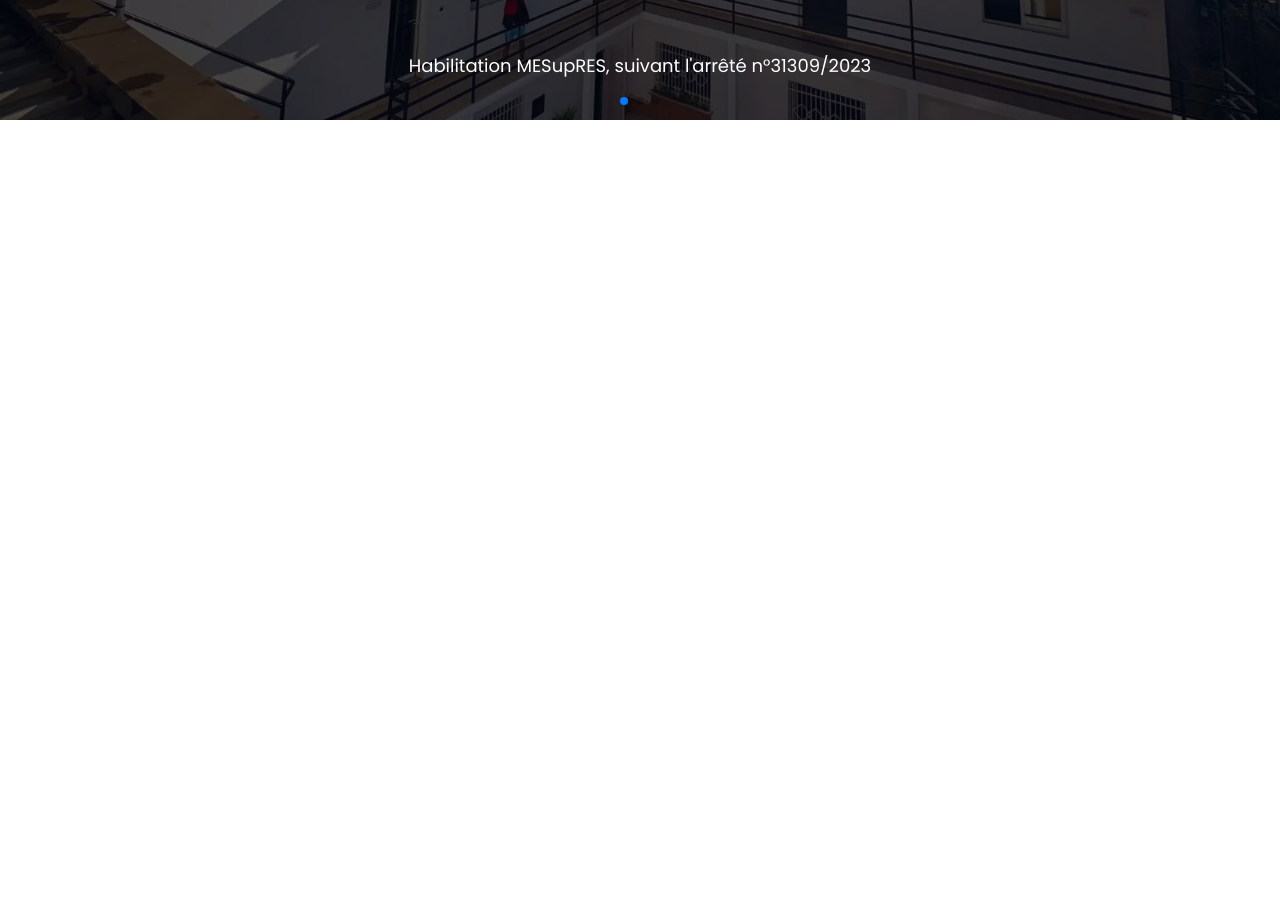
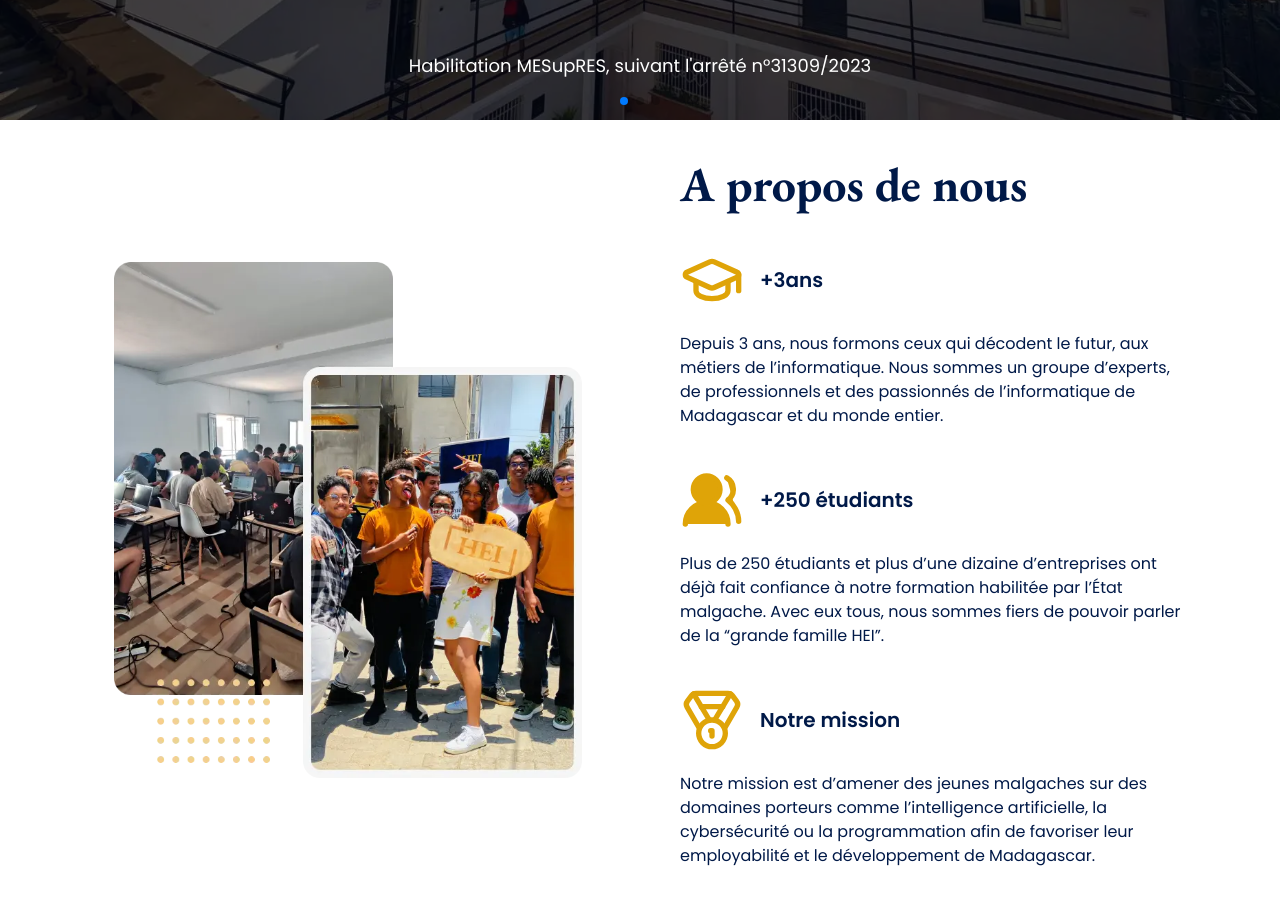
Before and after one commit to TsioryJonathan/hei.school---CLONE, a React (Vite) app: page / in a window 1280 px wide. Shown: the part 780-1684 px from the top of the page. Before the commit the page ends 900 px from the top, so only its background shows below. Built offline with nearby package versions, Linux system fonts and the light colour scheme.

Commit message:
feat: finish about secion

```diff
--- a/public/Images/assets.ts
+++ b/public/Images/assets.ts
@@ -2,10 +2,11 @@ import logo from "./logoHEI.png";
 import banner1 from "./hei-banner-1.webp";
 import banner2 from "./hei-banner-2.webp";
 import banner3 from "./hei-banner-3.webp";
-
+import aboutImg from "./A-propos-left-1.webp";
 export const assets = {
   logo,
   banner1,
   banner2,
   banner3,
+  aboutImg,
 };
--- a/src/App.tsx
+++ b/src/App.tsx
@@ -1,3 +1,4 @@
+import About from "./components/About";
 import Hero from "./components/Hero";
 import Navbar from "./components/Navbar";
 
@@ -7,6 +8,7 @@ function App() {
       <Navbar />
 
       <Hero />
+      <About />
     </div>
   );
 }
--- /dev/null
+++ b/src/components/About.tsx
@@ -0,0 +1,29 @@
+import { aboutData } from "@/data/about";
+import { assets } from "../../public/Images/assets";
+import AboutCard from "./AboutCard";
+
+export default function About() {
+  return (
+    <div className="w-screen min-h-screen flex flex-row px-14">
+      <div className=" hidden md:flex items-center justify-center w-1/2">
+        <img
+          src={assets.aboutImg}
+          alt="About image"
+          className="w-[80%] object-contain"
+        />
+      </div>
+
+      <div className="flex flex-col items-center md:items-start md:w-1/2 md:py-10 gap-10 md:pr-10 px-10">
+        <h2 className="heading text-5xl text-primary font-bold">
+          A propos de nous
+        </h2>
+
+        <div className="flex flex-col gap-10">
+          {aboutData.map(({ icon, title, description }) => (
+            <AboutCard icon={icon} title={title} description={description} />
+          ))}
+        </div>
+      </div>
+    </div>
+  );
+}
--- /dev/null
+++ b/src/components/AboutCard.tsx
@@ -0,0 +1,18 @@
+export type aboutContent = {
+  icon: React.ReactNode;
+  title: string;
+  description: string;
+};
+
+export default function AboutCard({ icon, title, description }: aboutContent) {
+  return (
+    <div className="flex flex-col gap-5">
+      <div className="flex flex-col md:flex-row gap-4 items-center">
+        {icon}{" "}
+        <span className="text-primary font-semibold text-xl">{title}</span>
+      </div>
+
+      <p className="text-md text-primary">{description}</p>
+    </div>
+  );
+}
--- a/src/components/CTAButton.tsx
+++ b/src/components/CTAButton.tsx
@@ -17,7 +17,7 @@ const buttonContent = [
 
 export default function CTAButton() {
   return (
-    <div className="flex flex-col md:flex-row justify-between md:w-full mt-10">
+    <div className="flex flex-col md:flex-row justify-between md:w-full mt-10 gap-4">
       {buttonContent.map(({ label, href }, id) => (
         <CustomButton
           className={`
--- /dev/null
+++ b/src/data/about.tsx
@@ -0,0 +1,23 @@
+import type { aboutContent } from "@/components/AboutCard";
+import { GraduationCap, Medal, Users2 } from "lucide-react";
+
+export const aboutData: aboutContent[] = [
+  {
+    icon: <GraduationCap className="text-secondary" size={64}  />,
+    title: "+3ans",
+    description:
+      "Depuis 3 ans, nous formons ceux qui décodent le futur, aux métiers de l’informatique. Nous sommes un groupe d’experts, de professionnels et des passionnés de l’informatique de Madagascar et du monde entier.",
+  },
+  {
+    icon: <Users2 className="text-secondary" size={64} fill="#dfa408" />,
+    title: "+250 étudiants",
+    description:
+      "Plus de 250 étudiants et plus d’une dizaine d’entreprises ont déjà fait confiance à notre formation habilitée par l’État malgache. Avec eux tous, nous sommes fiers de pouvoir parler de la “grande famille HEI”.",
+  },
+  {
+    icon: <Medal className="text-secondary" size={64} />,
+    title: "Notre mission",
+    description:
+      "Notre mission est d’amener des jeunes malgaches sur des domaines porteurs comme l’intelligence artificielle, la cybersécurité ou la programmation afin de favoriser leur employabilité et le développement de Madagascar.",
+  },
+];
```
Also changed, not shown: public/Images/A-propos-left-1.webp (added).
